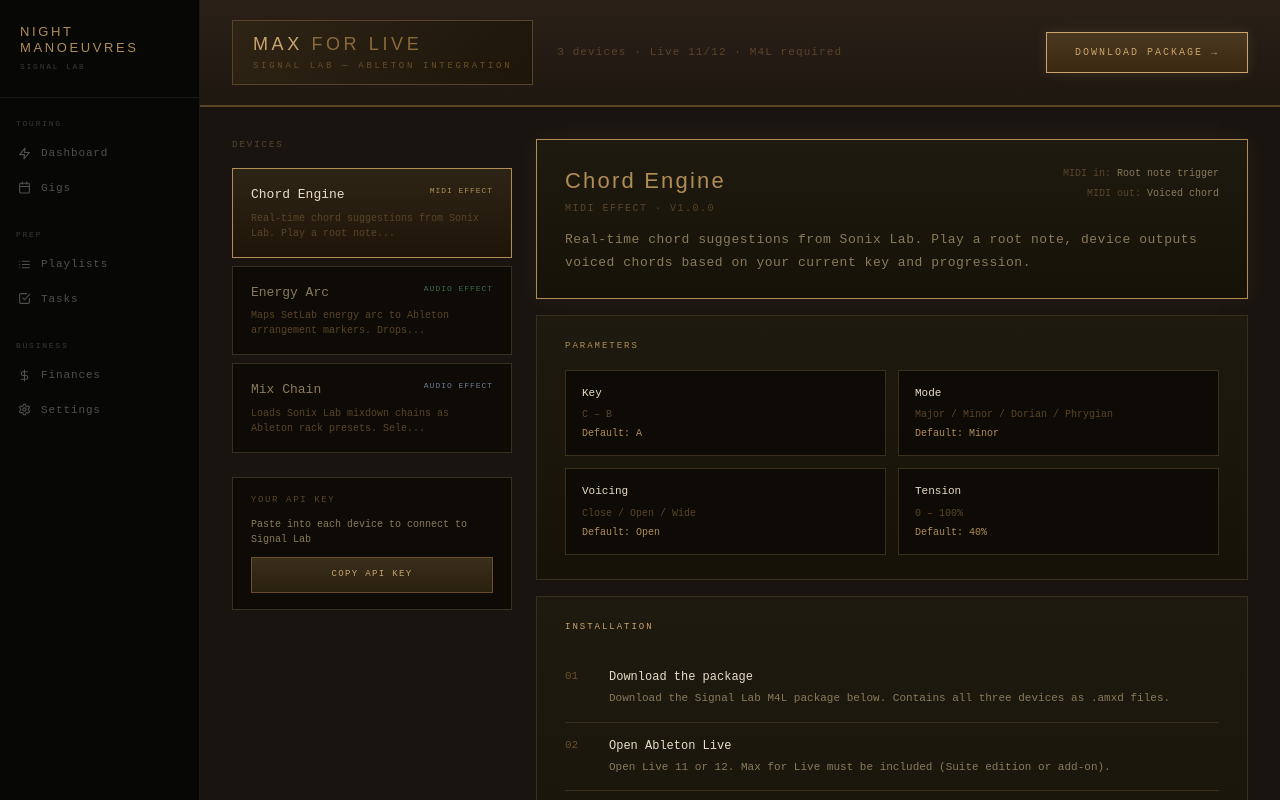
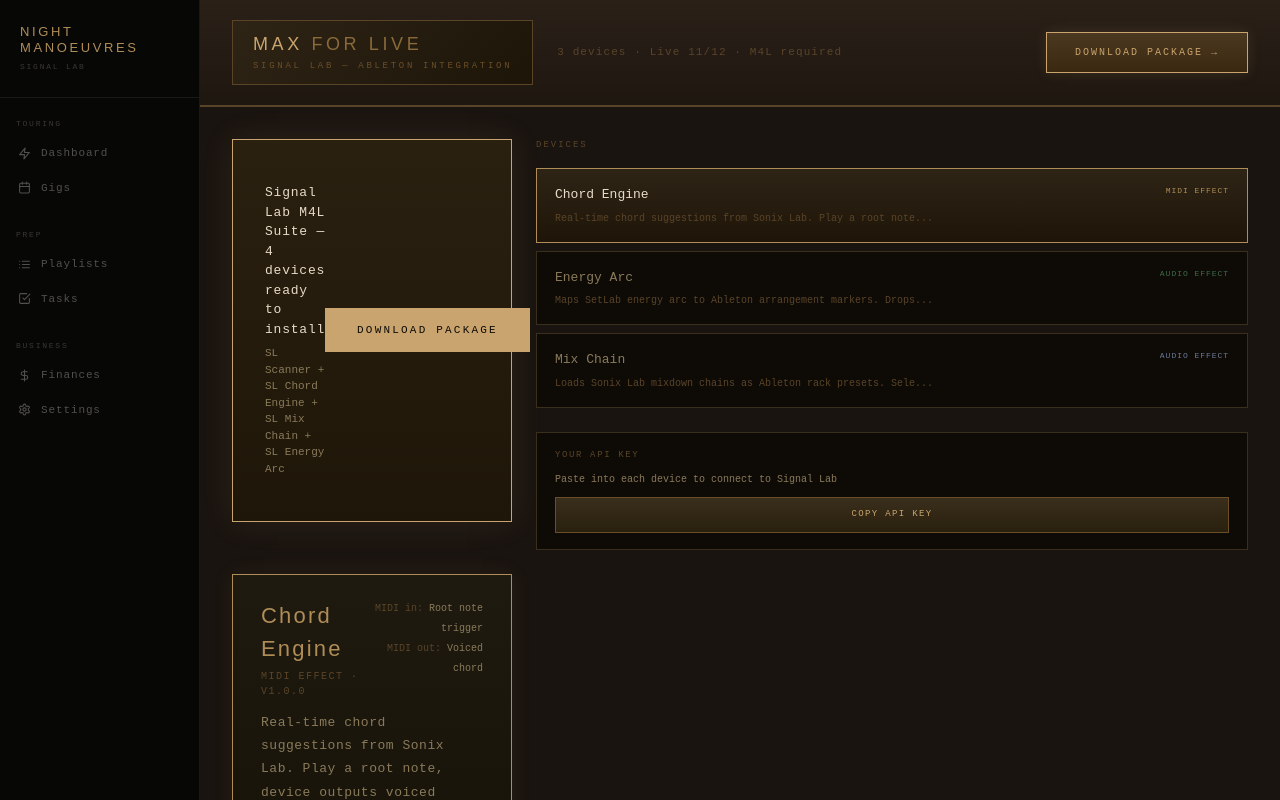
Before and after one commit to absoluteisherenow/signallab, a Next.js app: page /maxforlive in a window 1280 px wide. Shown: the top 800 px of the page. Built offline with nearby package versions, Linux system fonts and the light colour scheme.

Commit message:
Prominent M4L download banner

```diff
--- a/src/components/maxforlive/MaxForLive.tsx
+++ b/src/components/maxforlive/MaxForLive.tsx
@@ -124,7 +124,28 @@
 
       <div style={{ padding: '32px', display: 'grid', gridTemplateColumns: '280px 1fr', gap: '24px' }}>
 
-        {/* DEVICE SELECTOR */}
+        {/* DOWNLOAD BANNER */}
+      <a href="/api/download" style={{
+        background: 'linear-gradient(180deg, #2a2010 0%, #1e1608 100%)',
+        border: '1px solid #c9a46e',
+        padding: '24px 32px',
+        marginBottom: '28px',
+        display: 'flex',
+        alignItems: 'center',
+        justifyContent: 'space-between',
+        textDecoration: 'none',
+        boxShadow: '0 0 30px rgba(201,164,110,0.1)',
+      }}>
+        <div>
+          <div style={{ fontSize: '13px', color: '#e8dcc8', marginBottom: '6px', letterSpacing: '0.06em' }}>Signal Lab M4L Suite — 4 devices ready to install</div>
+          <div style={{ fontSize: '11px', color: '#8a7a5a' }}>SL Scanner + SL Chord Engine + SL Mix Chain + SL Energy Arc</div>
+        </div>
+        <div style={{ background: '#c9a46e', color: '#0e0b06', fontFamily: "'DM Mono', monospace", fontSize: '11px', letterSpacing: '0.2em', textTransform: 'uppercase', padding: '14px 32px', whiteSpace: 'nowrap' }}>
+          Download package
+        </div>
+      </a>
+
+      {/* DEVICE SELECTOR */}
         <div style={{ display: 'flex', flexDirection: 'column', gap: '8px' }}>
           <div style={{ fontSize: '9px', letterSpacing: '0.22em', color: s.textDimmer, textTransform: 'uppercase', marginBottom: '8px' }}>Devices</div>
           {DEVICES.map((d, i) => (
```
